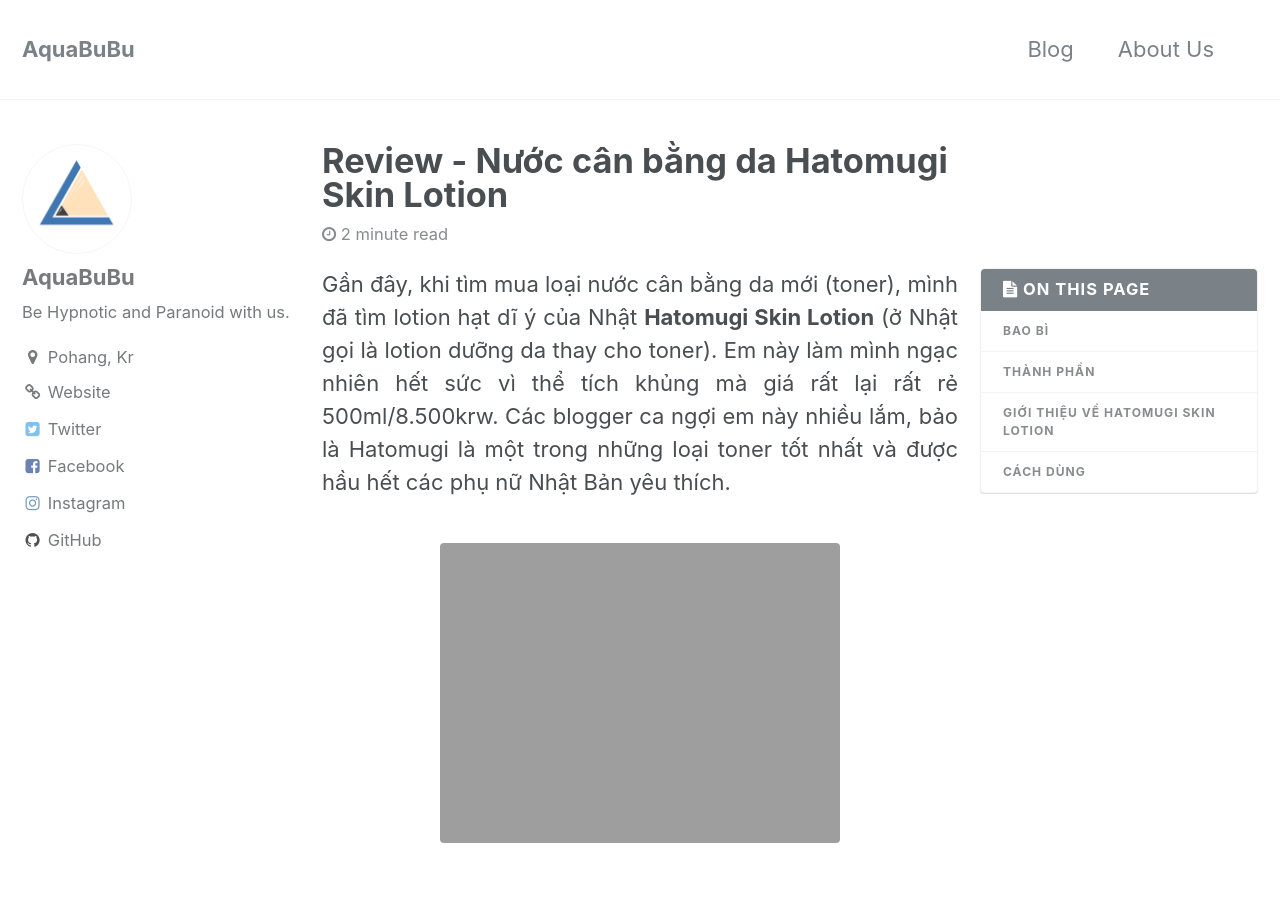
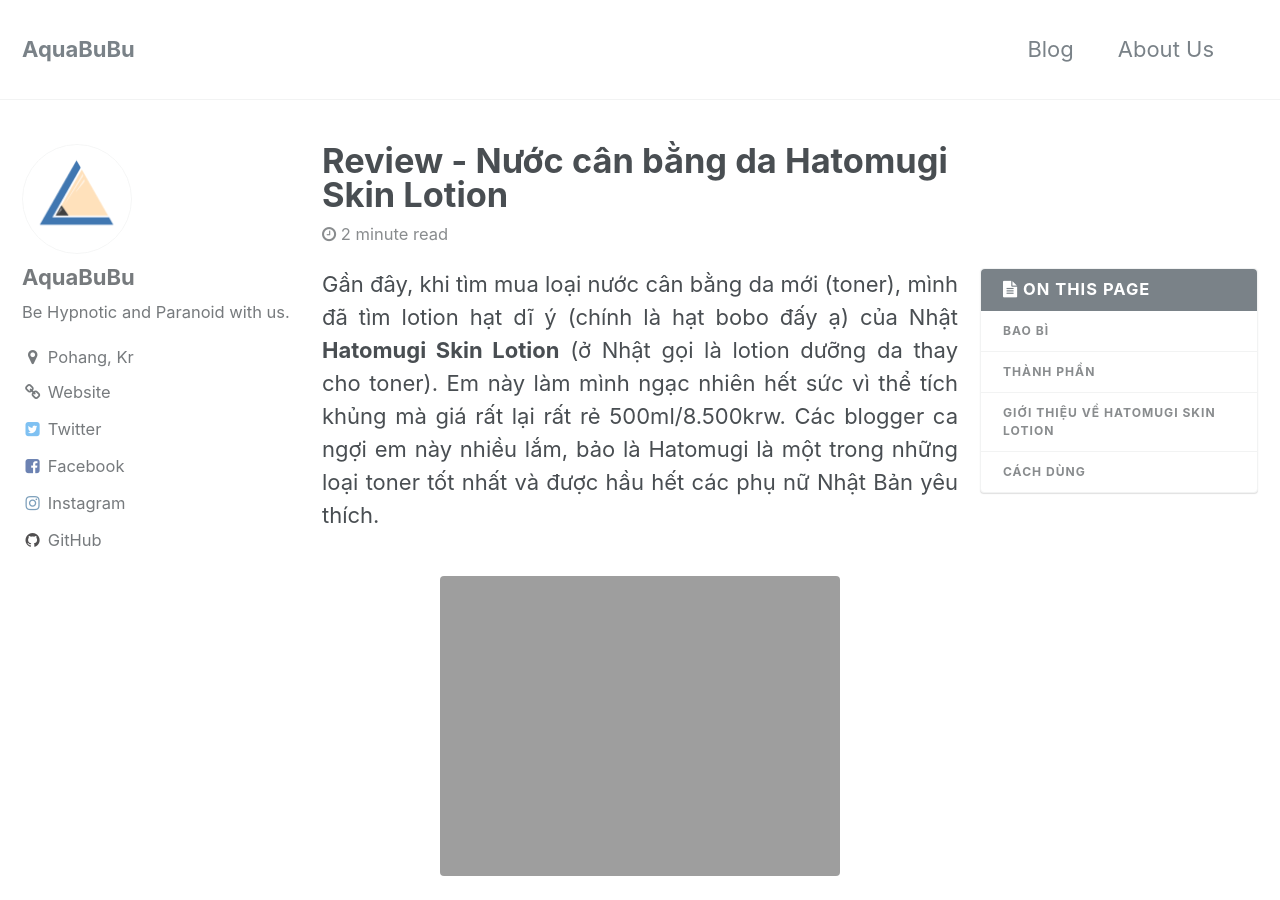
Before and after one commit to aquabubu/home, a Jekyll site: the page built from _posts/2017-05-15-Review-Nuoc-can-bang-da-Hatomugi-Skin-Lotion.md, in a window 1280 px wide and 900 px high. Built offline with Jekyll 4.4.1, drawn with Linux system fonts in a browser that asks for light colours; emoji names are drawn with the system emoji font; comment, search, counter and statistics services are not loaded.

Commit message:
Update sites

```diff
--- a/_posts/2017-05-15-Review-Nuoc-can-bang-da-Hatomugi-Skin-Lotion.md
+++ b/_posts/2017-05-15-Review-Nuoc-can-bang-da-Hatomugi-Skin-Lotion.md
@@ -18,7 +18,7 @@
 toc: true
 ---
 
-Gần đây, khi tìm mua loại nước cân bằng da mới (toner), mình đã tìm lotion hạt dĩ ý của Nhật **Hatomugi Skin Lotion** (ở Nhật gọi là lotion dưỡng da thay cho toner). Em này làm mình ngạc nhiên hết sức vì thể tích khủng mà giá rất lại rất rẻ 500ml/8.500krw. Các blogger ca ngợi em này nhiều lắm, bảo là Hatomugi là một trong những loại toner tốt nhất và được hầu hết các phụ nữ Nhật Bản yêu thích.
+Gần đây, khi tìm mua loại nước cân bằng da mới (toner), mình đã tìm lotion hạt dĩ ý (chính là hạt bobo đấy ạ) của Nhật **Hatomugi Skin Lotion** (ở Nhật gọi là lotion dưỡng da thay cho toner). Em này làm mình ngạc nhiên hết sức vì thể tích khủng mà giá rất lại rất rẻ 500ml/8.500krw. Các blogger ca ngợi em này nhiều lắm, bảo là Hatomugi là một trong những loại toner tốt nhất và được hầu hết các phụ nữ Nhật Bản yêu thích.
 {: style="text-align: justify;"}
 
 <figure style="width: 400px" class="align-center">
```
